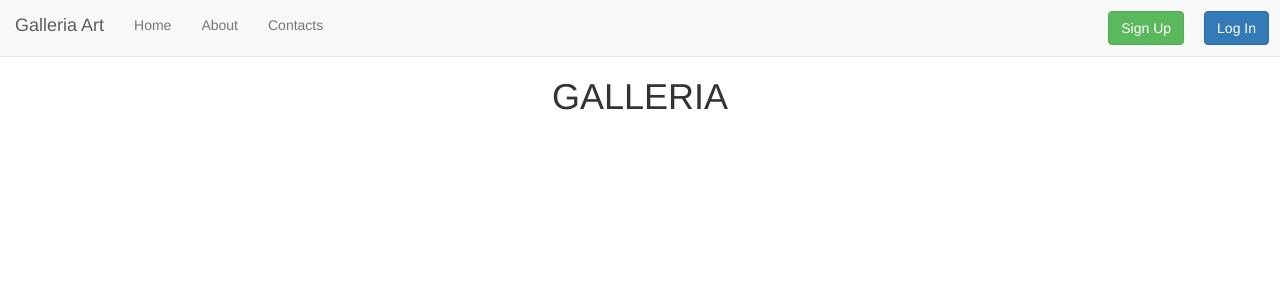
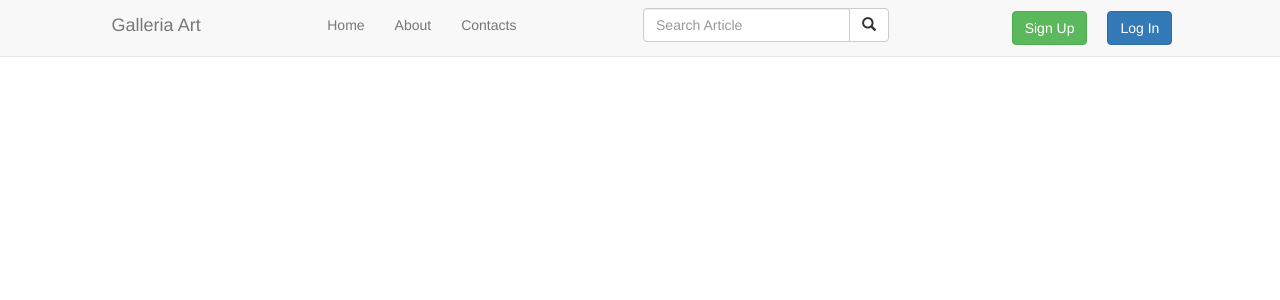
Before and after one commit to Daniel-Muruthi/galleria, a Django app: page / in a window 1280 px wide. Shown: the top 300 px of the page. Run offline with Django 3.2, Linux system fonts and the light colour scheme; some libraries are stand-ins or nearby versions.

Commit message:
This will add the search input field in navbar

```diff
--- a/app/templates/base.html
+++ b/app/templates/base.html
@@ -20,7 +20,7 @@
         {%include 'navbar.html' %}
     {% endblock %}
     {% block content %}
-    <h1 class='text-center'>GALLERIA</h1> {%endblock%}
+    {%endblock%}
 
     {% block scripts %}
         <script src="https://ajax.googleapis.com/ajax/libs/jquery/3.2.1/jquery.min.js"></script>
--- a/app/templates/index.html
+++ b/app/templates/index.html
@@ -1 +1,13 @@
 {%extends 'base.html'%}
+
+<!DOCTYPE html>
+<html lang="en">
+<head>
+    <meta charset="UTF-8">
+    <meta http-equiv="X-UA-Compatible" content="IE=edge">
+    <meta name="viewport" content="width=device-width, initial-scale=1.0">
+</head>
+<body>
+
+</body>
+</html>
--- a/app/templates/navbar.html
+++ b/app/templates/navbar.html
@@ -1,23 +1,27 @@
-<!DOCTYPE html>
-<html lang="en">
-<head>
 
-  <meta charset="utf-8">
-  <meta name="viewport" content="width=device-width, initial-scale=1">
-</head>
-<body>
 {%block content%}
 <nav class="navbar navbar-default navbar-static-top" role="navigation">
-  <div class="container-fluid">
-    <div class="navbar-header">
-      <a class="navbar-brand" href="">Galleria Art</a>
-    </div>
-    <div class="collapse navbar-collapse" >
+  <div class="container-fluid" style="display:flex; justify-content: space-between;">
+    <a class="navbar-brand" href="">Galleria Art</a>
+    <!-- <div class="navbar-header">
+    </div> -->
+    <div class="collapse navbar-collapse " >
       <ul class="nav navbar-nav d-inline" >
           <li class="mx-3 d-block"><a href="">Home</a></li>
           <li class="mx-3 d-block"><a href="">About</a></li>
           <li class="mx-3 d-block"><a href="">Contacts</a></li>
       </ul>
+    </div>
+    <div class="d-inline">
+      <form class="navbar-form" role="search" action="">
+        <div class="input-group">
+            <input type="text" class="form-control" placeholder="Search Article" name="article">
+            <div class="input-group-btn">
+                <button class="btn btn-default" type="submit"><i class="glyphicon glyphicon-search"></i></button>
+            </div>
+        </div>
+      </form>
+    </div>
     <div class="navbar navbar-nav navbar-right d-inline" style="display:flex">
         <div class="my-auto mx-3 signup d-inline" style="padding:1rem">
             <a href="" class="btn btn-success ">Sign Up</a>
@@ -31,5 +35,3 @@
   </div>
 </nav>
 {%endblock%}
-</body>
-</html>
--- a/app/urls.py
+++ b/app/urls.py
@@ -4,7 +4,6 @@ from django.conf.urls.static import static
 from . import views
 
 urlpatterns=[
-    url(r'^welcome/', views.welcome, name= 'welcome'),
     url(r'^$', views.home, name='homepage')
 ]
 
--- a/app/views.py
+++ b/app/views.py
@@ -1,10 +1,7 @@
 from django.shortcuts import render
 from django.http import HttpResponse
-
+from .models import Image, Location, Category
 #My views
-
-def welcome(request):
-    return render(request, 'base.html')
 
 def home(request):
     return render(request, 'index.html')
```
